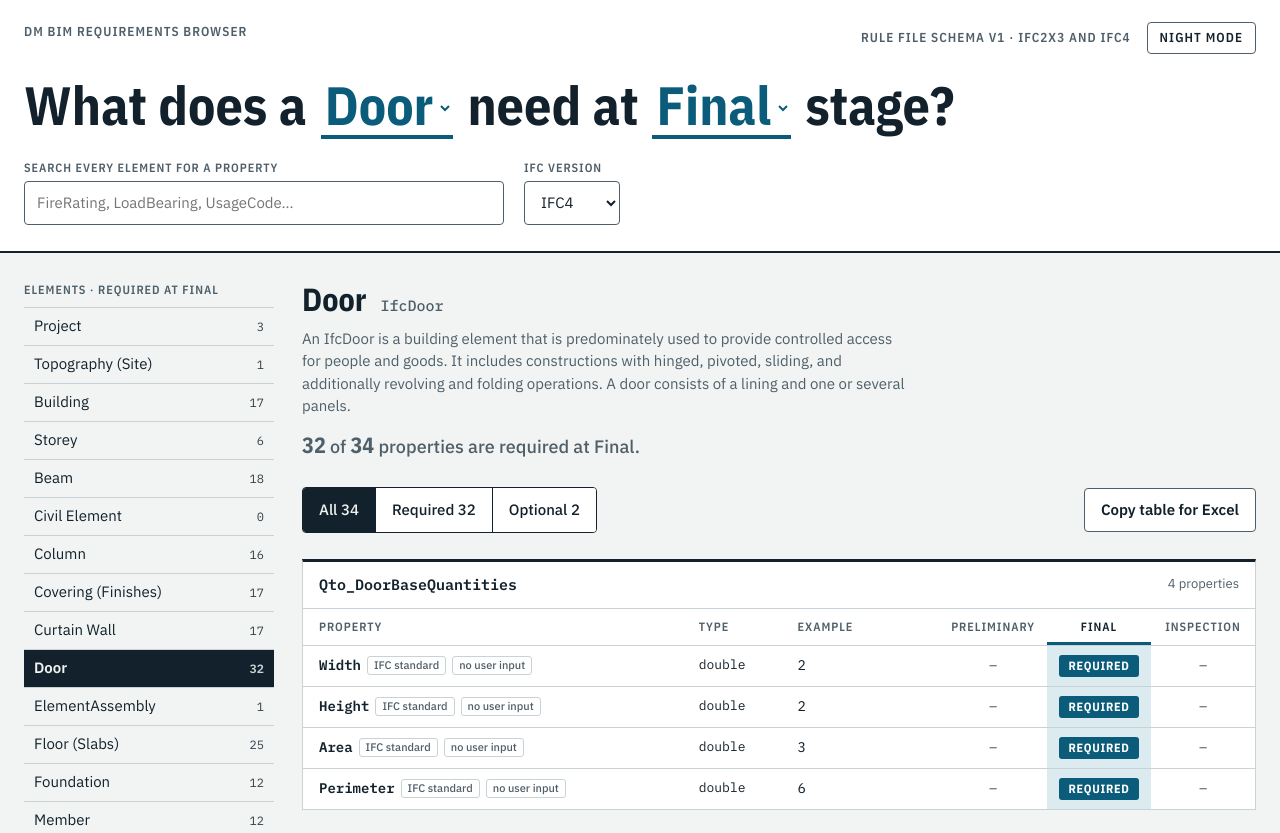
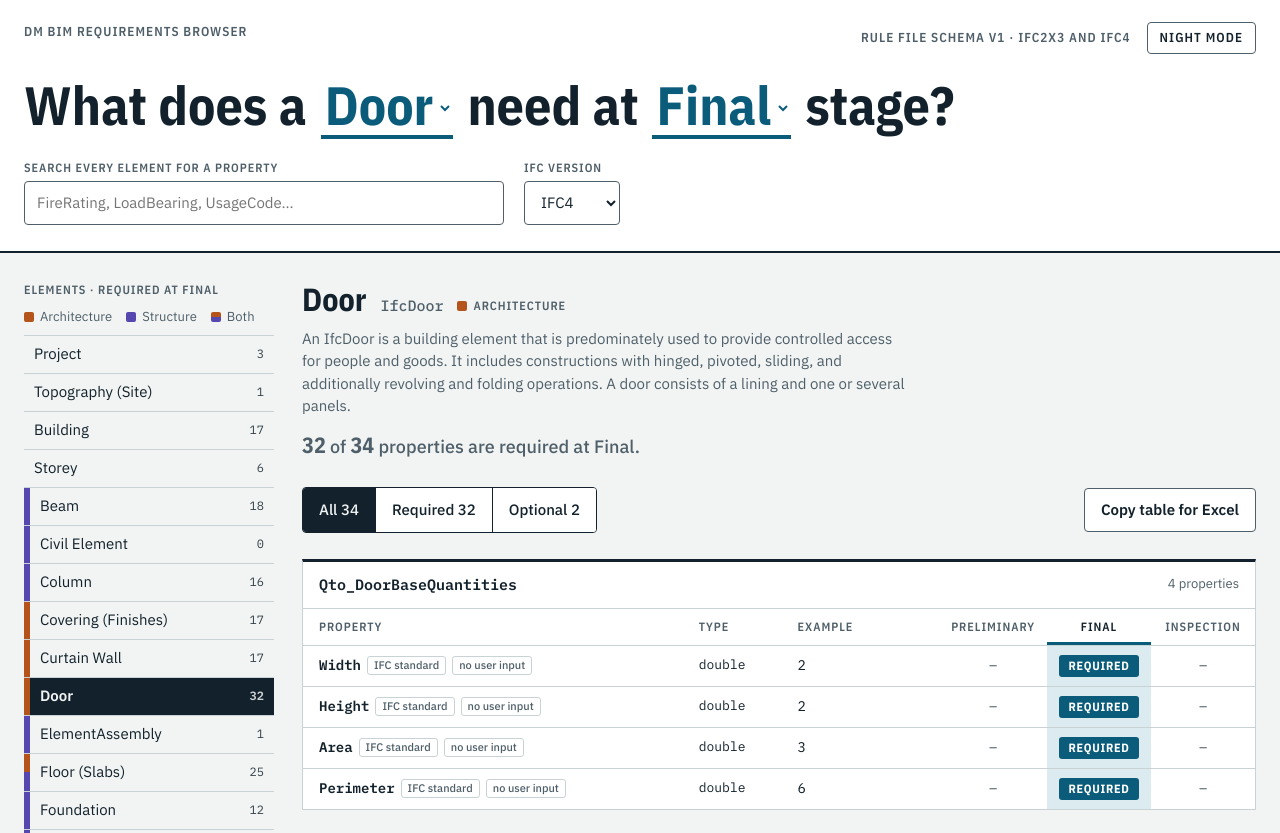
Before and after one commit to Fahad-eng36/DM-BIM--IDs-requirements, a plain HTML site: page index.html in a window 1280 px wide. Shown: the top 833 px of the page. Drawn offline with nearby package versions, Linux system fonts and the light colour scheme.

Commit message:
Colour the element list by discipline
Each element in the index gets a stripe for architecture, structure or
both, with a colour key above the list and a label beside the element
heading. The mapping is the DISC list in index.html.

Co-Authored-By: Claude Fable 5.2 <noreply@anthropic.com>

```diff
--- a/index.html
+++ b/index.html
@@ -17,6 +17,8 @@
   --accent: #0B5C7A;
   --accent-soft: #DCEBF0;
   --on-accent: #FFFFFF;
+  --arch: #B4541A;
+  --struct: #5546B0;
   --display: "IBM Plex Sans Condensed", "Arial Narrow", "Helvetica Neue", Arial, sans-serif;
   --body: "IBM Plex Sans", "Segoe UI", Helvetica, Arial, sans-serif;
   --mono: "IBM Plex Mono", Consolas, "Courier New", monospace;
@@ -24,12 +26,12 @@
 @media (prefers-color-scheme: dark) {
   :root:not([data-theme="light"]) {
     --paper: #0D161B; --surface: #142128; --ink: #E6EDEF; --muted: #A3B3BA; --line: #2D3E47;
-    --accent: #6FC4DE; --accent-soft: #17343F; --on-accent: #06222C; color-scheme: dark;
+    --accent: #6FC4DE; --accent-soft: #17343F; --on-accent: #06222C; --arch: #F0A26B; --struct: #AFA3F5; color-scheme: dark;
   }
 }
 :root[data-theme="dark"] {
   --paper: #0D161B; --surface: #142128; --ink: #E6EDEF; --muted: #A3B3BA; --line: #2D3E47;
-  --accent: #6FC4DE; --accent-soft: #17343F; --on-accent: #06222C; color-scheme: dark;
+  --accent: #6FC4DE; --accent-soft: #17343F; --on-accent: #06222C; --arch: #F0A26B; --struct: #AFA3F5; color-scheme: dark;
 }
 * { box-sizing: border-box; }
 html { -webkit-text-size-adjust: 100%; }
@@ -60,9 +62,18 @@ header.top { border-bottom: 2px solid var(--ink); background: var(--surface); }
 nav.index { flex: 0 0 250px; display: flex; flex-direction: column; gap: 8px; }
 .index h2, .eyebrow { margin: 0; font-family: var(--display); font-weight: 600; font-size: 12px; letter-spacing: 0.08em; text-transform: uppercase; color: var(--muted); }
 .index ol { list-style: none; margin: 0; padding: 0; display: flex; flex-direction: column; border-top: 1px solid var(--line); }
-.index button { width: 100%; min-height: 38px; display: flex; justify-content: space-between; align-items: center; gap: 10px; padding: 6px 10px; font: inherit; color: var(--ink); text-align: left; background: transparent; border: 0; border-bottom: 1px solid var(--line); cursor: pointer; }
-.index button:hover { background: var(--accent-soft); }
-.index button[aria-current="true"] { background: var(--ink); color: var(--paper); font-weight: 600; }
+.index button { width: 100%; min-height: 38px; display: flex; justify-content: space-between; align-items: center; gap: 10px; padding: 6px 10px; font: inherit; color: var(--ink); text-align: left; background-color: transparent; border: 0; border-bottom: 1px solid var(--line); cursor: pointer; }
+.index button:hover { background-color: var(--accent-soft); }
+.index button[aria-current="true"] { background-color: var(--ink); color: var(--paper); font-weight: 600; }
+/* Discipline colour: a stripe down the left edge of each element. "both" is split between the two colours. */
+.index button[data-disc] { padding-left: 16px; background-image: linear-gradient(var(--c1) 50%, var(--c2) 50%); background-size: 6px 100%; background-repeat: no-repeat; }
+[data-disc="arch"] { --c1: var(--arch); --c2: var(--arch); }
+[data-disc="struct"] { --c1: var(--struct); --c2: var(--struct); }
+[data-disc="both"] { --c1: var(--arch); --c2: var(--struct); }
+.legend { list-style: none; margin: 0; padding: 0; display: flex; flex-wrap: wrap; gap: 4px 14px; font-size: 13px; color: var(--muted); }
+.legend li, .disc { display: inline-flex; align-items: center; gap: 6px; }
+.legend i, .disc i { width: 10px; height: 10px; border-radius: 2px; background: linear-gradient(var(--c1) 50%, var(--c2) 50%); }
+.head h2 .disc { font-family: var(--display); font-weight: 600; font-size: 12px; letter-spacing: 0.08em; text-transform: uppercase; color: var(--muted); }
 .index .n { font-family: var(--mono); font-size: 12px; font-variant-numeric: tabular-nums; opacity: 0.85; }
 main.answer { flex: 1 1 0; min-width: 0; display: flex; flex-direction: column; gap: 26px; }
 
@@ -146,6 +157,7 @@ footer p { margin: 0; max-width: 90ch; }
 <div class="wrap layout">
   <nav class="index" aria-label="Elements">
     <h2 id="index-title">Elements</h2>
+    <ul class="legend" aria-label="Colour key"><li data-disc="arch"><i></i>Architecture</li><li data-disc="struct"><i></i>Structure</li><li data-disc="both"><i></i>Both</li></ul>
     <ol id="index"></ol>
   </nav>
   <main class="answer" id="answer" aria-live="polite"></main>
@@ -195,13 +207,23 @@ footer p { margin: 0; max-width: 90ch; }
     $('q-ifc').innerHTML = DATA.versions.map(function (v, i) { return '<option value="' + i + '">' + esc(v.name) + '</option>'; }).join('');
     $('q-ifc').value = state.ver;
   }
+  // Discipline of each element group, by its IFC type. Edit this list to recolour the index.
+  // Types not listed (project, site, building, storey) are general and get no colour.
+  var DISC = {
+    arch: ['IfcCovering', 'IfcCurtainWall', 'IfcDoor', 'IfcSpace', 'IfcRailing', 'IfcRamp', 'IfcRampFlight', 'IfcRoof', 'IfcStair', 'IfcStairFlight', 'IfcTransportElement', 'IfcWasteTerminal', 'IfcTank', 'IfcWindow'],
+    struct: ['IfcBeam', 'IfcColumn', 'IfcFooting', 'IfcMember', 'IfcPile', 'IfcPlate', 'IfcElementAssembly', 'IfcCivilElement'],
+    both: ['IfcWall', 'IfcSlab']
+  };
+  var DISC_NAME = { arch: 'Architecture', struct: 'Structure', both: 'Architecture and structure' };
+  function disc(g) { for (var k in DISC) if (DISC[k].indexOf(g.type) !== -1) return k; return ''; }
   function renderIndex() {
     var cur = slug(current().name);
     $('index-title').textContent = 'Elements · required at ' + PHASES[state.phase];
     $('index').innerHTML = groups().map(function (g) {
       var n = g.attrs.filter(function (a) { return isReq(a, state.phase); }).length;
       var s = slug(g.name);
-      return '<li><button type="button" data-group="' + s + '"' + (s === cur && !state.q ? ' aria-current="true"' : '') + '><span>' + esc(g.name) + '</span><span class="n">' + n + '</span></button></li>';
+      var d = disc(g);
+      return '<li><button type="button" data-group="' + s + '"' + (d ? ' data-disc="' + d + '" title="' + DISC_NAME[d] + '"' : '') + (s === cur && !state.q ? ' aria-current="true"' : '') + '><span>' + esc(g.name) + '</span><span class="n">' + n + '</span></button></li>';
     }).join('');
   }
   function phaseCells(a) {
@@ -239,7 +261,8 @@ footer p { margin: 0; max-width: 90ch; }
     if (!total) verdict = 'The rule file lists no properties for this element. Only its type is checked.';
     else if (!req) verdict = 'Nothing is required at ' + esc(ph) + '. All <b>' + total + '</b> properties are optional at this stage.';
     else verdict = '<b>' + req + '</b> of <b>' + total + '</b> properties are required at ' + esc(ph) + '.';
-    var h = '<div class="head"><h2>' + esc(g.name) + ' <code>' + esc(g.type) + '</code></h2>' +
+    var dk = disc(g);
+    var h = '<div class="head"><h2>' + esc(g.name) + ' <code>' + esc(g.type) + '</code>' + (dk ? '<span class="disc" data-disc="' + dk + '"><i></i>' + DISC_NAME[dk] + '</span>' : '') + '</h2>' +
       (g.desc ? '<p>' + esc(g.desc) + '</p>' : '') + '<p class="verdict">' + verdict + '</p></div>';
     if (total) {
       h += '<div class="bar"><div class="seg" role="group" aria-label="Show">' +
```
